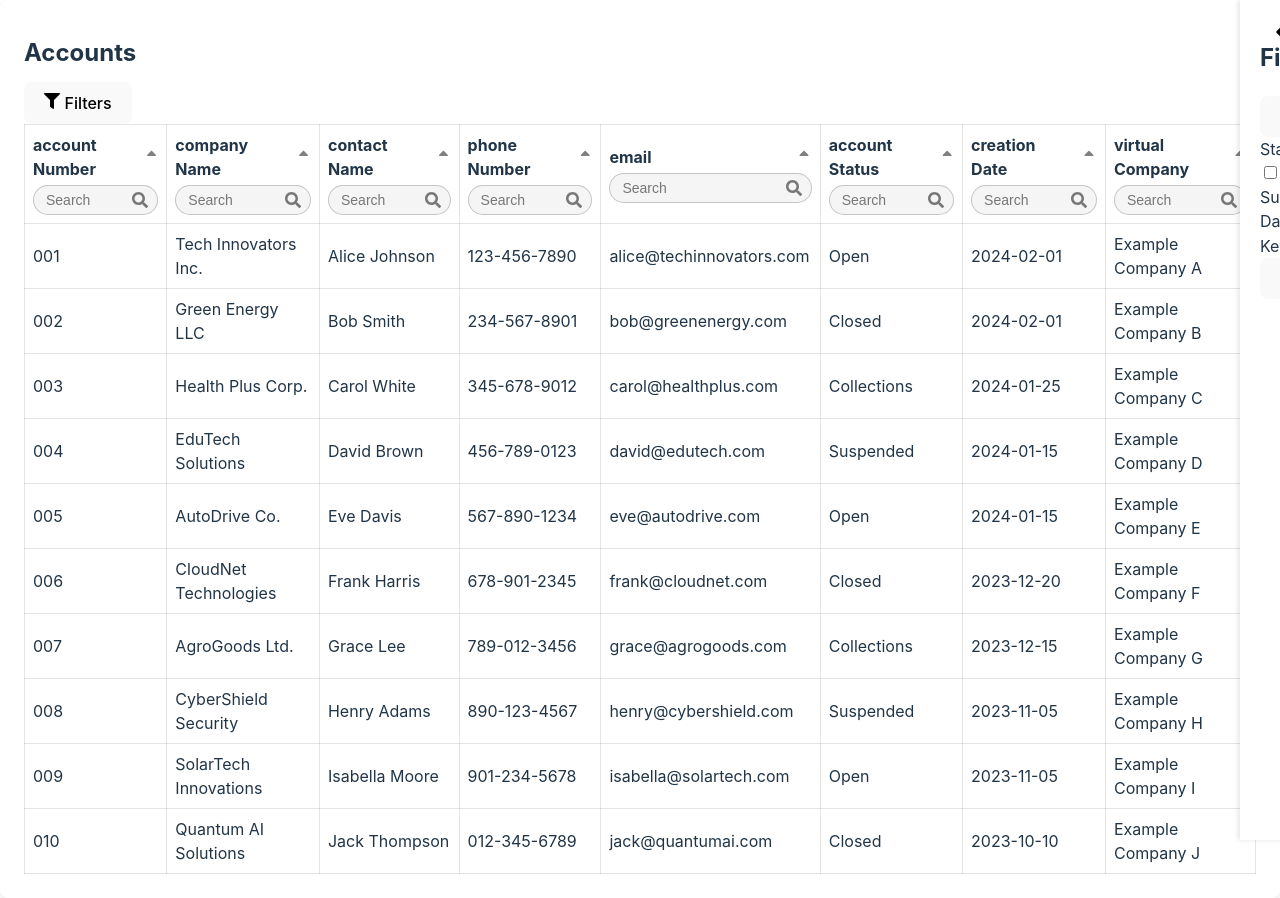
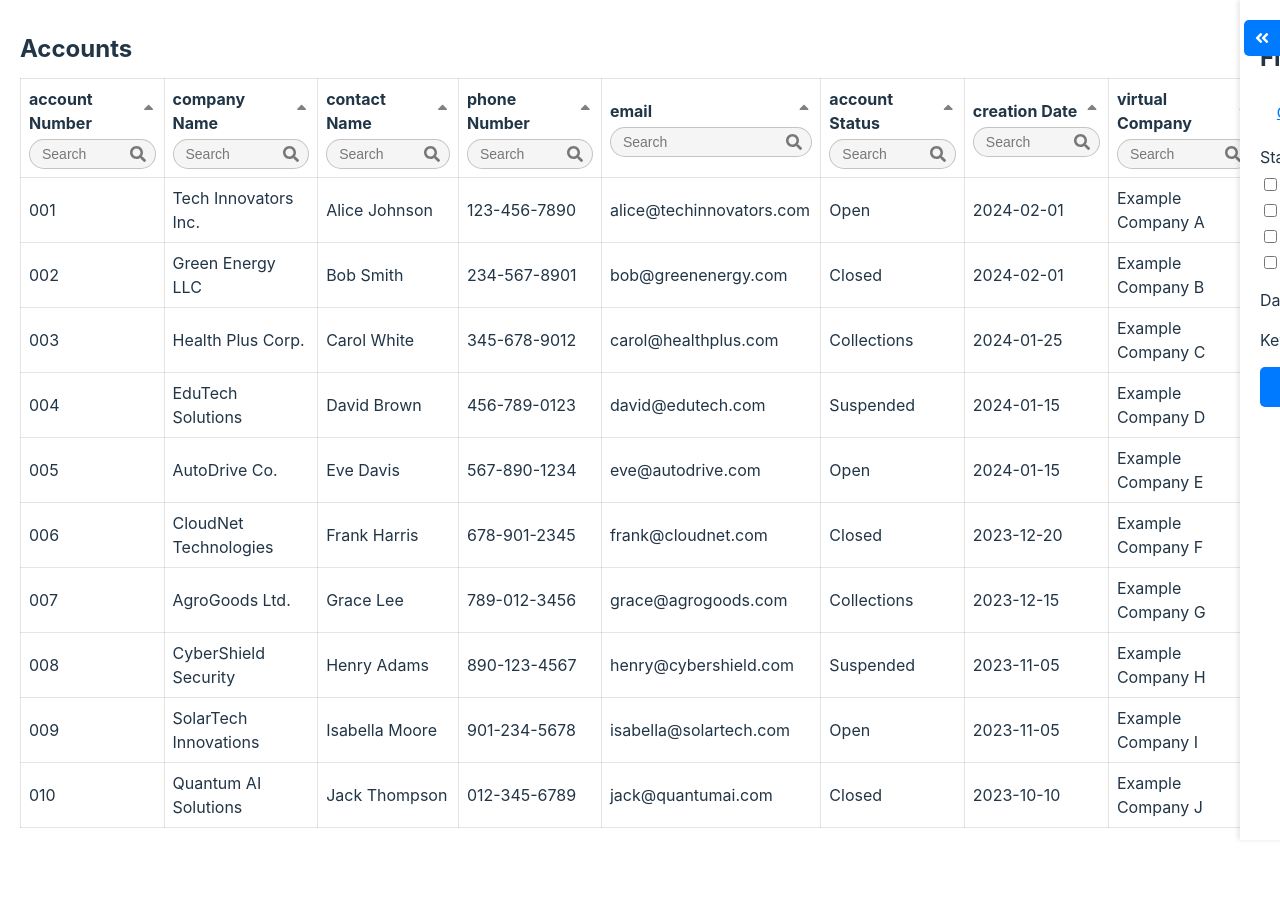
Before and after one commit to MariaW23/Billmax_prototype, a React (Vite) app in the folder my-react-app/: page / in a window 1280 px wide. After the commit the page ends 848 px from the top, so only its background shows below. Built offline with nearby package versions, Linux system fonts and the light colour scheme.

Commit message:
styled side panel with functioning buttons, but need to fix alignement and part of side panel peaking out

```diff
--- a/my-react-app/src/PrimarySearchPage.css
+++ b/my-react-app/src/PrimarySearchPage.css
@@ -1,8 +1,11 @@
 .primary-search-container {
-    background: white;
+    position: relative;
+    padding: 20px;
+    max-width: 100%;
+    /* background: white;
     padding: 24px;
     border-radius: 8px;
-    box-shadow: 0px 2px 4px rgba(0, 0, 0, 0.1);
+    box-shadow: 0px 2px 4px rgba(0, 0, 0, 0.1); */
   }
 
   .title {
@@ -74,26 +77,70 @@
   .filter-panel {
     position: fixed;
     top: 0;
-    right: -300px; /* Hidden by default */
-    width: 300px;
+    right: -350px; /* Hidden by default */
+    width: 350px;
     height: 100%;
     background: white;
     box-shadow: -2px 0 5px rgba(0, 0, 0, 0.1);
     padding: 20px;
     transition: right 0.3s ease-in-out;
     z-index: 1000;
+    overflow-y: auto; /* Enables scrolling inside the panel */
   }
 
   .filter-panel.open {
     right: 0; /* Slide in when open */
   }
+  .filter-toggle-button {
+    position: fixed;
+    top: 20px;
+    right: 0;
+    background: #007bff;
+    color: white;
+    border: none;
+    padding: 10px;
+    border-radius: 5px 0 0 5px;
+    cursor: pointer;
+    display: flex;
+    align-items: center;
+    transition: right 0.3s ease-in-out;
+    z-index: 1001;
+  }
 
-  .close-button {
-    position: absolute;
-    left: 10px;
-    top: 10px;
-    background: none;
+  .filter-toggle-button .rotate-icon {
+    transform: rotate(180deg);
+    transition: transform 0.3s ease;
+  }
+
+  .clear-filters {
+    display: block;
+    background: transparent;
+    color: #007bff;
     border: none;
     cursor: pointer;
-    font-size: 20px;
+    margin-bottom: 15px;
+    font-size: 14px;
+    text-decoration: underline;
   }
+
+  .filter-section {
+    margin-bottom: 15px;
+  }
+
+  .checkbox-group label {
+    display: flex;
+    align-items: center;
+    gap: 8px;
+    font-size: 14px;
+    margin-top: 5px;
+  }
+
+  .apply-filters {
+    background: #007bff;
+    color: white;
+    border: none;
+    padding: 10px;
+    width: 100%;
+    border-radius: 5px;
+    cursor: pointer;
+  }
--- a/my-react-app/src/PrimarySearchPage.jsx
+++ b/my-react-app/src/PrimarySearchPage.jsx
@@ -1,6 +1,6 @@
 import React, { useState } from 'react';
 import { accounts } from './data';
-import { FaSortUp, FaSortDown, FaSearch, FaFilter, FaAngleDoubleLeft } from 'react-icons/fa';
+import { FaSortUp, FaSortDown, FaSearch, FaAngleDoubleLeft } from 'react-icons/fa';
 import './PrimarySearchPage.css';
 
 function PrimarySearchPage() {
@@ -76,13 +76,10 @@ function PrimarySearchPage() {
   return (
     <div className="primary-search-container">
       <h1 className="title">Accounts</h1>
-      <button onClick={() => setIsFilterPanelOpen(true)} className="filter-button">
-        <FaFilter /> Filters
+      <button onClick={() => setIsFilterPanelOpen(!isFilterPanelOpen)} className="filter-toggle-button">
+        <FaAngleDoubleLeft className={isFilterPanelOpen ? 'rotate-icon' : ''} />
       </button>
       <div className={`filter-panel ${isFilterPanelOpen ? 'open' : ''}`}>
-        <button onClick={() => setIsFilterPanelOpen(false)} className="close-button">
-          <FaAngleDoubleLeft />
-        </button>
         <h2 className="filter-title">Filters</h2>
         <button onClick={clearFilters} className="clear-filters">Clear All</button>
         <div className="filter-section">
```
